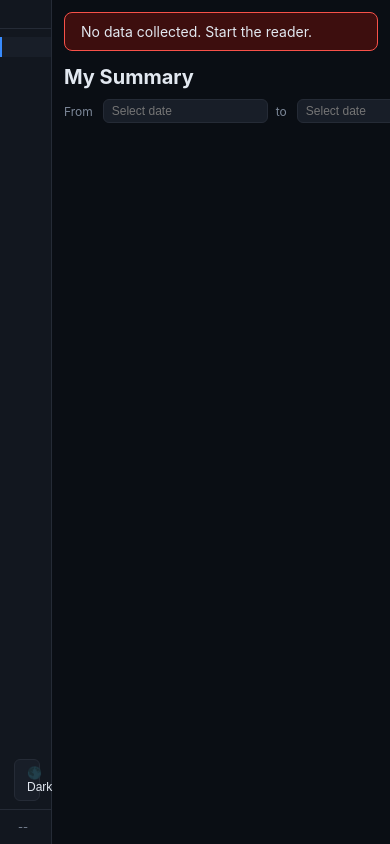
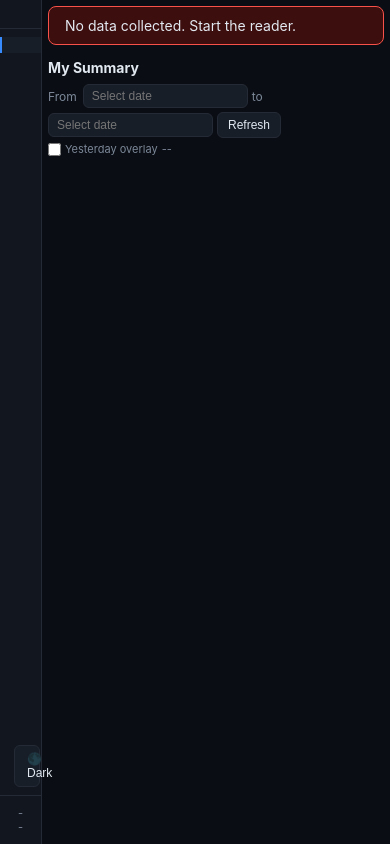
Before and after one commit to caziques/musical-succotash, a Flask app: page / in a window 390 px wide; the page is wider, and only the part inside the window is pictured. Run offline with Flask 3, Linux system fonts and the light colour scheme; the visitor is signed in with stand-in values (Sample User, id 1); data that the repository does not hold is empty.

Commit message:
Mobile-responsive: collapse sidebar at 768px/480px, stack charts, adjust fonts

```diff
--- a/templates/index.html
+++ b/templates/index.html
@@ -135,11 +135,6 @@
 
     .theme-toggle { padding: 8px 14px; }
 
-    @media (max-width: 600px) {
-      .flow-wrap { grid-template-columns: 1fr 70px 1fr; grid-template-rows: auto 90px auto; min-height: 280px; padding: 6px 0; }
-      .flow-val { font-size: 14px; }
-      .flow-node svg { width: 30px; height: 30px; }
-    }
 
     /* Light theme */
     [data-theme="light"] {
@@ -183,13 +178,37 @@
     .flatpickr-time .flatpickr-am-pm { color: var(--muted) !important; }
 
     @media (max-width: 768px) {
-      .sidebar { width: 52px; }
+      .sidebar { width: 48px; }
       .sidebar-brand h2, .sidebar-brand .tagline, .sidebar-nav a span, .sidebar-nav .nav-section { display: none; }
-      .sidebar-nav a { justify-content: center; padding: 10px; }
-      .sidebar-nav a .icon { font-size: 18px; }
-      .main { margin-left: 52px; padding: 12px; }
-      :root { --sidebar-w: 52px; }
-      .charts-2, .charts-3 { grid-template-columns: 1fr; }
+      .sidebar-nav a { justify-content: center; padding: 8px; }
+      .sidebar-nav a .icon { font-size: 16px; }
+      .main { margin-left: 48px; padding: 8px; }
+      :root { --sidebar-w: 48px; }
+      .charts-2, .charts-3, .yield-grid { grid-template-columns: 1fr; }
+      .summary-grid { grid-template-columns: repeat(2, 1fr); }
+      .section-header { flex-direction: column; align-items: flex-start; }
+      .section-header h1 { font-size: 16px; }
+      .controls { flex-wrap: wrap; gap: 4px; }
+      .flow-wrap { padding: 2px; }
+      .flow-wrap svg { max-height: 250px; }
+      .chart-card canvas { max-height: 200px; }
+      .weather-bar { flex-direction: column; gap: 4px; text-align: center; font-size: 11px; }
+      .weather-bar .w-temp { font-size: 16px; }
+      .stat-card { padding: 8px 10px; }
+      .stat-card .value { font-size: 16px; }
+      .yield-card { padding: 10px 12px; }
+      .yield-row { font-size: 11px; }
+    }
+
+    @media (max-width: 480px) {
+      .sidebar { width: 42px; }
+      .main { margin-left: 42px; padding: 6px; }
+      :root { --sidebar-w: 42px; }
+      .summary-grid { grid-template-columns: 1fr 1fr; }
+      .stat-card .value { font-size: 14px; }
+      .section-header h1 { font-size: 14px; }
+      table { font-size: 10px; }
+      th, td { padding: 4px 6px; }
     }
   </style>
 </head>
```
